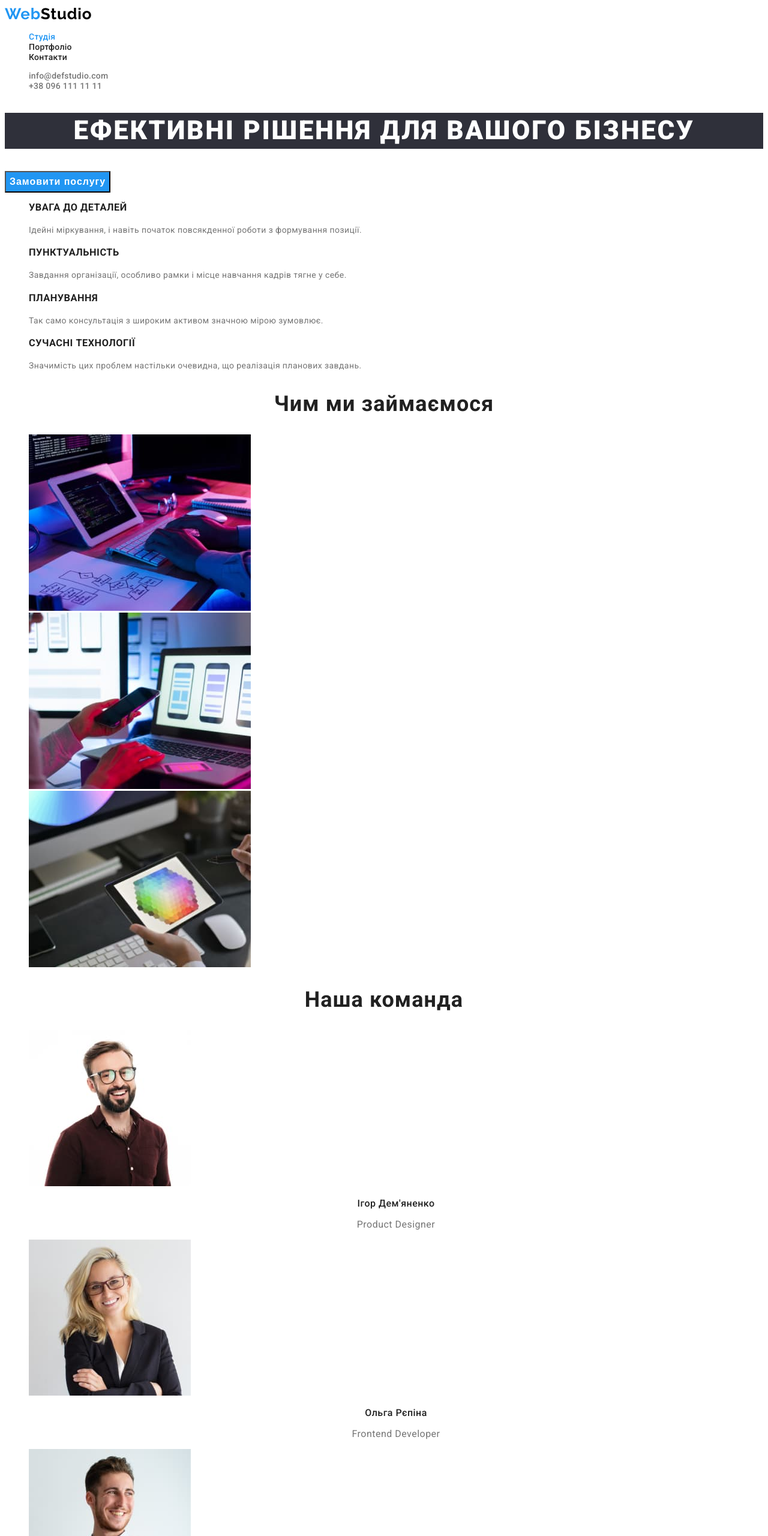
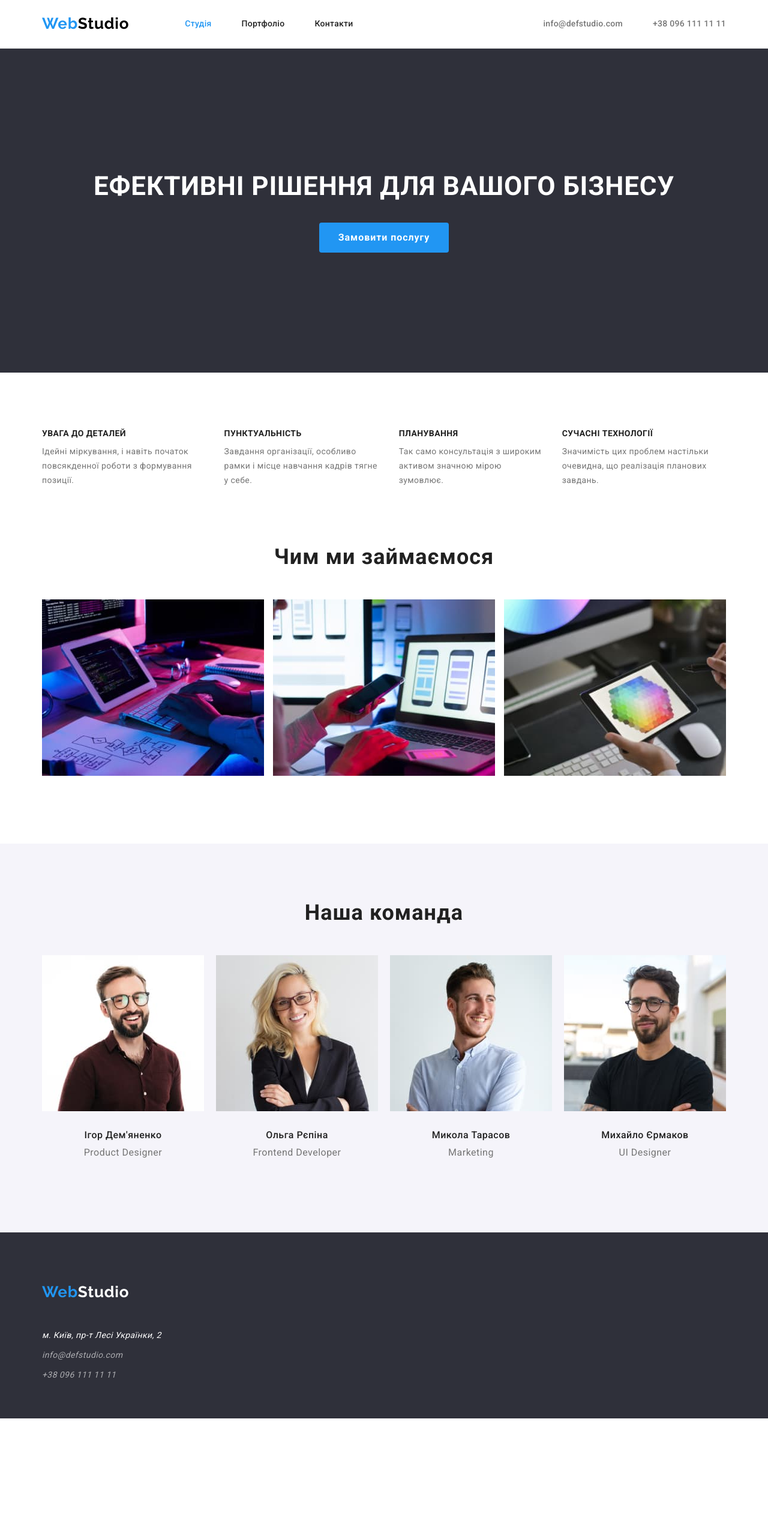
Before and after one commit to YefimovRuslan/my-html, a plain HTML site: page index.html in a window 1280 px wide. Shown: the top 2560 px of the page at 60% size. After the commit the page ends 2364 px from the top, so only its background shows below. Drawn offline with nearby package versions, Linux system fonts and the light colour scheme.

Commit message:
added flex-box

```diff
--- a/css/styles.css
+++ b/css/styles.css
@@ -45,12 +45,71 @@ a {
   overflow: hidden;
 }
 
+/* reset indentation of headings, paragraphs and lists */
+h1,
+h2,
+h3,
+h4,
+h5,
+p,
+ul {
+  margin: 0;
+  padding: 0;
+}
+
+img {
+  display: block;
+  max-width: 100%;
+}
+
+.container {
+  width: 1170px;
+  padding-left: 15px;
+  padding-right: 15px;
+  margin-left: auto;
+  margin-right: auto;
+}
+
+section {
+  padding-top: 94px;
+  padding-bottom: 94px;
+}
+
+.title-big,
+.title-small {
+  color: var(--secondary-text-color);
+}
+
 /* header */
+/* flex-box */
+header {
+  border-bottom: 1px solid #ececec;
+}
+
+header .link-set {
+  display: flex;
+  min-height: 80px;
+  align-items: center;
+}
+header .link-set:last-child {
+  margin-left: auto;
+}
+.link-set .link {
+  padding: 32px 0px;
+}
+.link-set > li:not(:last-child) {
+  margin-right: 50px;
+}
+
 /* logo */
 .logo {
+  padding-top: 24px;
+  padding-bottom: 25px;
+  margin-right: 93px;
+
   color: #000000;
 
-  font-family: "Raleway";
+  font-family: "Raleway", sans-serif;
   font-weight: 700;
   font-size: 26px;
   line-height: 1.19;
@@ -61,6 +120,9 @@ a {
 }
 
 /* navigation */
+.link {
+  display: inline-block;
+}
 .navigation .link {
   color: var(--secondary-text-color);
 
@@ -89,25 +151,29 @@ a {
 }
 
 /* hero */
-.hero .hero-title {
+.hero {
+  padding-top: 200px;
+  padding-bottom: 200px;
+
   background-color: var(--secondary-background-color);
   color: var(--white-text-color);
 
   font-weight: 900;
+  text-align: center;
+  letter-spacing: 0.06em;
+}
+
+.title-hero {
+  display: inline-block;
+  margin-bottom: 30px;
+
   font-size: 44px;
   line-height: 1.36;
-  text-align: center;
-  letter-spacing: 0.06em;
   text-transform: uppercase;
 }
 
-/* section */
-.section .section-title {
-  color: var(--secondary-text-color);
-}
-
-/* font of main titles */
-.section .title-big {
+/* font of h2 titles */
+.title-big {
   font-weight: 700;
   font-size: 36px;
   line-height: 1.17;
@@ -116,26 +182,67 @@ a {
 }
 
 /* fonts of section Наші переваги */
-.section .benefits {
+.benefits .list {
+  display: flex;
+  justify-content: space-between;
+}
+.benefits-set > li:not(:last-child) {
+  margin-right: 30px;
+}
+
+.title-small.benefits {
+  margin-bottom: 10px;
+
+  font-size: 14px;
   font-weight: 700;
   line-height: 1.14;
   letter-spacing: 0.03em;
   text-transform: uppercase;
 }
-.section .ben-discr {
+.ben-discr {
   line-height: 1.71;
   letter-spacing: 0.03em;
 }
 
+/*  fonts of section Чим ми займаємося */
+.section.job {
+  padding-top: 0;
+  padding-bottom: 113px;
+}
+.job .list {
+  display: flex;
+  justify-content: space-between;
+}
+
+.job .title-big {
+  margin-bottom: 50px;
+}
+
 /* fonts of section Наша команда */
-.section .names {
+.team .list {
+  display: flex;
+  justify-content: space-between;
+}
+.section.team {
+  background-color: var(--batt-sec-bg-color);
+}
+.team .title-big {
+  margin-bottom: 50px;
+}
+.person {
+  padding-bottom: 30px;
+}
+.names {
+  margin-top: 30px;
+  margin-bottom: 10px;
+
   font-weight: 500;
   font-size: 16px;
   line-height: 1.19;
   text-align: center;
   letter-spacing: 0.03em;
 }
-.section .profession {
+.profession {
   font-size: 16px;
   line-height: 1.19;
   text-align: center;
@@ -143,42 +250,84 @@ a {
 }
 
 /* fonts of section Приклали портфоліо */
-.section .companies {
+.filter .list {
+  display: flex;
+  justify-content: center;
+}
+.filter-button:not(:last-child) {
+  margin-right: 8px;
+}
+
+.list.magazine {
+  display: flex;
+  flex-wrap: wrap;
+
+  margin-left: -30px;
+  margin-top: -30px;
+}
+.companies {
   font-weight: 700;
   font-size: 18px;
   line-height: 2;
   letter-spacing: 0.06em;
 }
-.section .sphere {
+.sphere {
   font-size: 16px;
   line-height: 1.88;
   letter-spacing: 0.03em;
 }
 
+.filter {
+  margin-bottom: 50px;
+}
+.example {
+  margin-left: 30px;
+  margin-top: 30px;
+  padding-bottom: 20px;
+  border-bottom: 1px solid #eeeeee;
+}
+.example .companies {
+  margin-top: 20px;
+  margin-bottom: 4px;
+}
+
 /* footer */
 footer {
+  padding-top: 60px;
+  padding-bottom: 60px;
+
   background-color: var(--secondary-background-color);
 
   line-height: 1.71;
   letter-spacing: 0.03em;
 }
 footer .logo {
+  margin-bottom: 20px;
+  margin-right: 0;
+
   color: var(--white-text-color);
 }
 
 /* map */
-.addres .addres-map {
+.addres-map {
   color: var(--white-text-color);
 }
-.addres .addres-map:hover,
-.addres .addres-map:focus {
+.addres-map:hover,
+.addres-map:focus {
   color: var(--accent-text-color);
 }
 
 /* contact */
+.addres .list-item {
+  margin-bottom: 9px;
+}
+.addres .list-item:last-child {
+  margin-bottom: 0px;
+}
 .addres .contact {
   color: var(--black-transparent-text-color);
 }
+
 .addres .contact:hover,
 .addres .contact:focus {
   color: var(--accent-text-color);
@@ -186,10 +335,18 @@ footer .logo {
 
 /* button */
 .button {
+  display: inline-block;
+  min-width: 73px;
+  padding: 6px 22px;
+  border: 0px solid transparent;
+  border-radius: 4px;
+  margin: 0;
+
   background-color: var(--primary-background-color);
   color: var(--accent-text-color);
   cursor: pointer;
 
+  font-family: Roboto, sans-serif;
   font-weight: 500;
   font-size: 16px;
   line-height: 1.62;
@@ -197,12 +354,16 @@ footer .logo {
   letter-spacing: 0.03em;
 }
 .hero .button {
+  display: block;
+  min-width: 216px;
+  min-height: 50px;
+  padding: 10px 32px;
+  margin-left: auto;
+  margin-right: auto;
+
   font-weight: 700;
   font-size: 16px;
   line-height: 1.88;
-  display: flex;
-  align-items: center;
-  text-align: center;
   letter-spacing: 0.06em;
 }
 .button.primary {
@@ -212,7 +373,7 @@ footer .logo {
 .button.primary:hover,
 .button.primary:focus {
   background-color: var(--batt-sec-bg-color);
-  color: var(--secondary-text-color);
+  colofr: var(--secondary-text-color);
 }
 .button.secondary {
   background-color: var(--batt-sec-bg-color);
--- a/index.html
+++ b/index.html
@@ -11,23 +11,28 @@
       href="https://fonts.googleapis.com/css2?family=Raleway:wght@700&family=Roboto:wght@400;500;700;900&display=swap"
       rel="stylesheet"
     />
+    <link
+      rel="stylesheet"
+      href="https://cdnjs.cloudflare.com/ajax/libs/modern-normalize/1.1.0/modern-normalize.min.css"
+    />
     <link rel="stylesheet" href="./css/styles.css" />
   </head>
   <body>
     <header>
+      <div class="container link-set">
         <a href="./index.html" class="logo">
           <span class="accent">Web</span>Studio
         </a>
 
-      <nav>
-        <ul class="navigation list">
+        <nav class="">
+          <ul class="navigation list link-set">
             <li><a href="./index.html" class="link current">Студія</a></li>
             <li><a href="./portfolio.html" class="link">Портфоліо</a></li>
             <li><a href="" class="link">Контакти</a></li>
           </ul>
         </nav>
 
-      <ul class="contacts list">
+        <ul class="contacts list link-set">
           <li>
             <a href="mailto:info@defstudio.com" target="_blank" class="link"
               >info@defstudio.com</a
@@ -39,24 +44,28 @@
             >
           </li>
         </ul>
+      </div>
     </header>
 
     <main>
       <!--Герой-->
       <section class="hero">
-        <h1 class="hero-title">Ефективні рішення для вашого бізнесу</h1>
+        <div class="container">
+          <h1 class="title-hero">Ефективні рішення для вашого бізнесу</h1>
           <button type="button" class="button primary">Замовити послугу</button>
 
           <!--Контейнер для фонового зображення-->
           <div class="foto"></div>
+        </div>
       </section>
 
       <!--Наші переваги-->
-      <section class="section">
+      <section class="section benefits">
+        <div class="container">
           <h2 class="visually-hidden">Наші переваги</h2>
-        <ul class="list">
+          <ul class="list benefits-set">
             <li>
-            <h3 class="section-title benefits">увага до деталей</h3>
+              <h3 class="title-small benefits">увага до деталей</h3>
               <p class="ben-discr">
                 Ідейні міркування, і навіть початок повсякденної роботи з
                 формування позиції.
@@ -64,35 +73,37 @@
             </li>
 
             <li>
-            <h3 class="section-title benefits">пунктуальність</h3>
+              <h3 class="title-small benefits">пунктуальність</h3>
               <p class="ben-discr">
-              Завдання організації, особливо рамки і місце навчання кадрів тягне
-              у себе.
+                Завдання організації, особливо рамки і місце навчання кадрів
+                тягне у себе.
               </p>
             </li>
 
             <li>
-            <h3 class="section-title benefits">планування</h3>
+              <h3 class="title-small benefits">планування</h3>
               <p class="ben-discr">
                 Так само консультація з широким активом значною мірою зумовлює.
               </p>
             </li>
 
             <li>
-            <h3 class="section-title benefits">сучасні технології</h3>
+              <h3 class="title-small benefits">сучасні технології</h3>
               <p class="ben-discr">
-              Значимість цих проблем настільки очевидна, що реалізація планових
-              завдань.
+                Значимість цих проблем настільки очевидна, що реалізація
+                планових завдань.
               </p>
             </li>
           </ul>
+        </div>
       </section>
 
       <!--Чим ми займаємося-->
-      <section class="section">
-        <h2 class="section-title title-big">Чим ми займаємося</h2>
+      <section class="section job">
+        <div class="container">
+          <h2 class="title-big">Чим ми займаємося</h2>
           <ul class="list">
-          <li>
+            <li class="examples">
               <img
                 src="./images/picture/box-1.jpg"
                 alt="верстка сайтів"
@@ -100,7 +111,7 @@
                 height="294"
               />
             </li>
-          <li>
+            <li class="examples">
               <img
                 src="./images/picture/box-2.jpg"
                 alt="адаптація сайтів для мобільних телефонів"
@@ -108,7 +119,7 @@
                 height="294"
               />
             </li>
-          <li>
+            <li class="examples">
               <img
                 src="./images/picture/box-3.jpg"
                 alt="веб дізайн"
@@ -117,12 +128,15 @@
               />
             </li>
           </ul>
+        </div>
       </section>
 
       <!---Наша команда-->
-      <section class="section">
-        <h2 class="section-title title-big">Наша команда</h2>
+      <section class="section team">
+        <div class="container">
+          <h2 class="title-big">Наша команда</h2>
           <ul class="list">
+            <div class="person">
               <li>
                 <img
                   src="./images/team/ihor-demyanenko.jpg"
@@ -130,9 +144,11 @@
                   width="270"
                   height="260"
                 />
-            <h3 class="section-title names">Ігор Дем'яненко</h3>
+                <h3 class="title-small names">Ігор Дем'яненко</h3>
                 <p class="profession">Product Designer</p>
               </li>
+            </div>
+            <div class="person">
               <li>
                 <img
                   src="./images/team/olha-repina.jpg"
@@ -140,9 +156,11 @@
                   width="270"
                   height="260"
                 />
-            <h3 class="section-title names">Ольга Рєпіна</h3>
+                <h3 class="title-small names">Ольга Рєпіна</h3>
                 <p class="profession">Frontend Developer</p>
               </li>
+            </div>
+            <div class="person">
               <li>
                 <img
                   src="./images/team/mykola-tarasov.jpg"
@@ -150,9 +168,11 @@
                   width="270"
                   height="260"
                 />
-            <h3 class="section-title names">Микола Тарасов</h3>
+                <h3 class="title-small names">Микола Тарасов</h3>
                 <p class="profession">Marketing</p>
               </li>
+            </div>
+            <div class="person">
               <li>
                 <img
                   src="./images/team/mychailo-yermakov.jpg"
@@ -160,39 +180,50 @@
                   width="270"
                   height="260"
                 />
-            <h3 class="section-title names">Михайло Єрмаков</h3>
+                <h3 class="title-small names">Михайло Єрмаков</h3>
                 <p class="profession">UI Designer</p>
               </li>
+            </div>
           </ul>
+        </div>
       </section>
     </main>
 
     <footer>
-      <a href="./index.html" class="logo">
+      <div class="container">
+        <a href="./index.html" class="logo link">
           <span class="accent">Web</span>Studio
         </a>
         <address class="addres">
           <ul class="list">
-          <li>
+            <li class="list-item">
               <a
                 href="https://goo.gl/maps/LtCzCLsxSn1Pmw8WA"
                 target="_blank"
-              class="addres-map"
+                class="addres-map link"
                 >м. Київ, пр-т Лесі Українки, 2</a
               >
             </li>
-          <li>
-            <a href="mailto:info@defstudio.com" target="_blank" class="contact">
+            <li class="list-item">
+              <a
+                href="mailto:info@defstudio.com"
+                target="_blank"
+                class="contact link"
+              >
                 info@defstudio.com</a
               >
             </li>
-          <li>
-            <a href="tel:+38-096-111-11-11" target="_blank" class="contact"
+            <li class="list-item">
+              <a
+                href="tel:+38-096-111-11-11"
+                target="_blank"
+                class="contact link"
                 >+38 096 111 11 11</a
               >
             </li>
           </ul>
         </address>
+      </div>
     </footer>
   </body>
 </html>
```
Also changed, not shown: portfolio.html (+73 -30 lines). Lines whose indentation alone changed are shown as unchanged.
